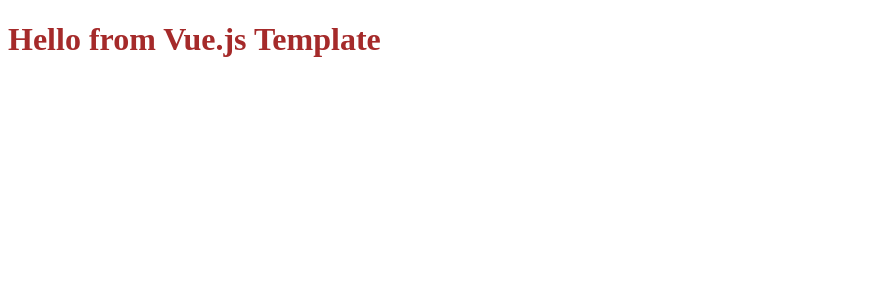
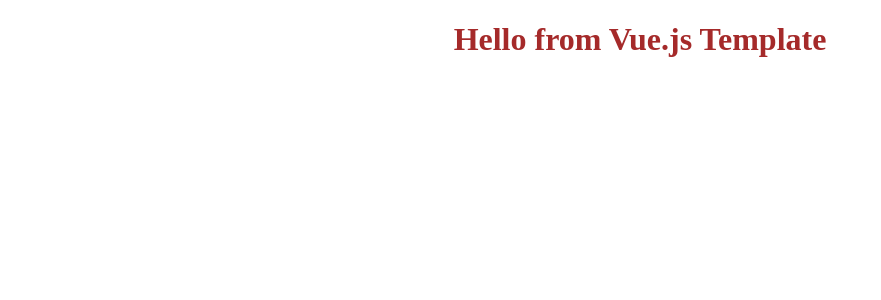
Before and after one commit to MaxHopf/vue.js-project-setup, a Vue app: page / in a window 1280 px wide. Shown: the top 300 px of the page, without its empty margins (0-881 px from the left). Built offline with nearby package versions, Linux system fonts and the light colour scheme.

Commit message:
Add some minor changes

```diff
--- a/src/App.vue
+++ b/src/App.vue
@@ -10,6 +10,9 @@
 </script>
 
 <style>
+#app {
+  text-align: center;
+}
 h1 {
   color: brown;
 }
```
Also changed, not shown: 1 other file (tests, documents, lock files or other folders).
